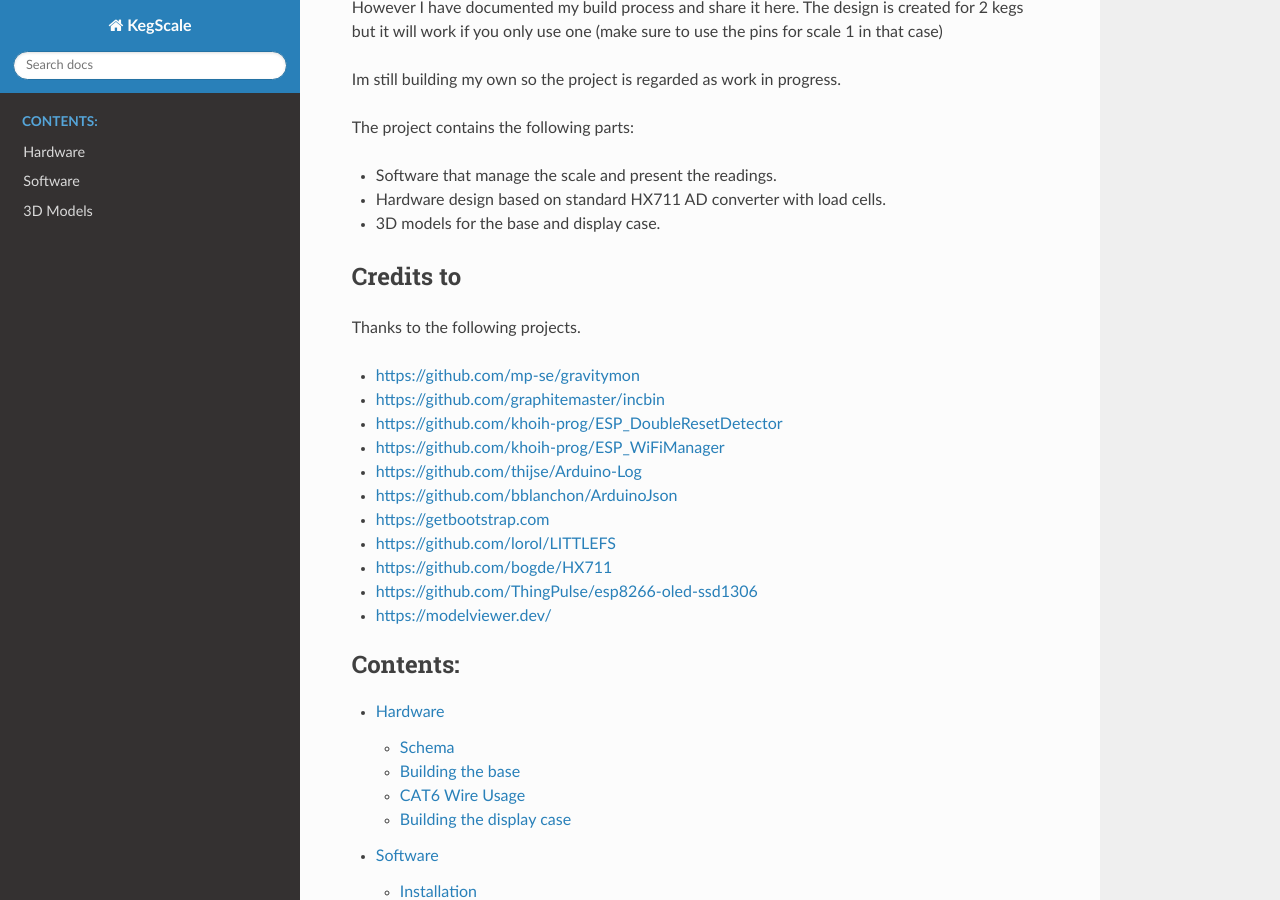
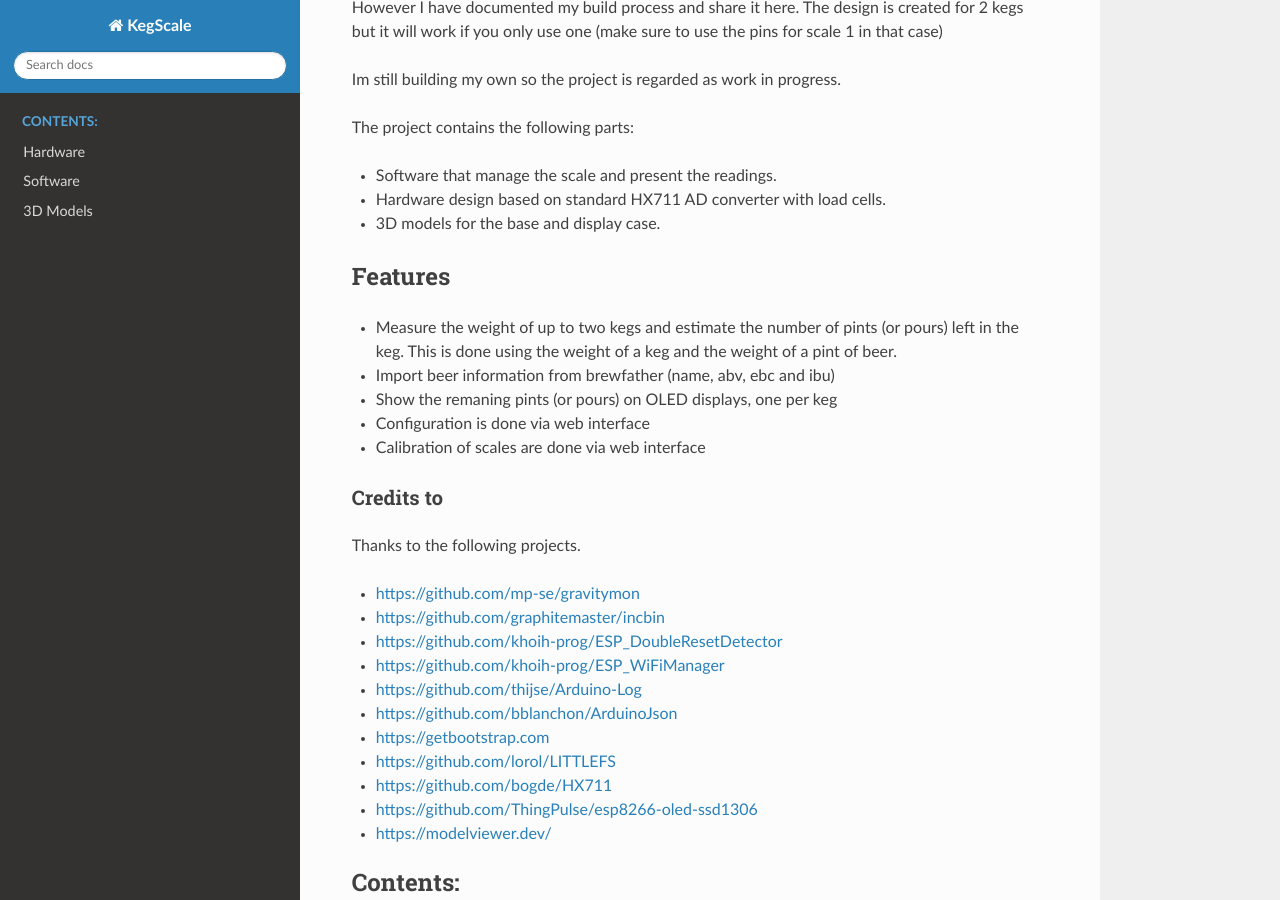
Before and after one commit to mp-se/kegmon, a Sphinx documentation site: the page built from src_docs/source/index.rst, in a window 1280 px wide and 900 px high, scrolled down 337 px. Built offline with Sphinx 7.4.7 and the Read the Docs theme 2.0.0, drawn with Linux system fonts in a browser that asks for light colours.

Commit message:
Added feature list

```diff
--- a/src_docs/source/index.rst
+++ b/src_docs/source/index.rst
@@ -22,6 +22,15 @@ The project contains the following parts:
 * Hardware design based on standard HX711 AD converter with load cells.
 * 3D models for the base and display case.
 
+Features
+++++++++
+
+* Measure the weight of up to two kegs and estimate the number of pints (or pours) left in the keg. This
+  is done using the weight of a keg and the weight of a pint of beer.
+* Import beer information from brewfather (name, abv, ebc and ibu)
+* Show the remaning pints (or pours) on OLED displays, one per keg
+* Configuration is done via web interface
+* Calibration of scales are done via web interface
 
 Credits to
 ----------
```
